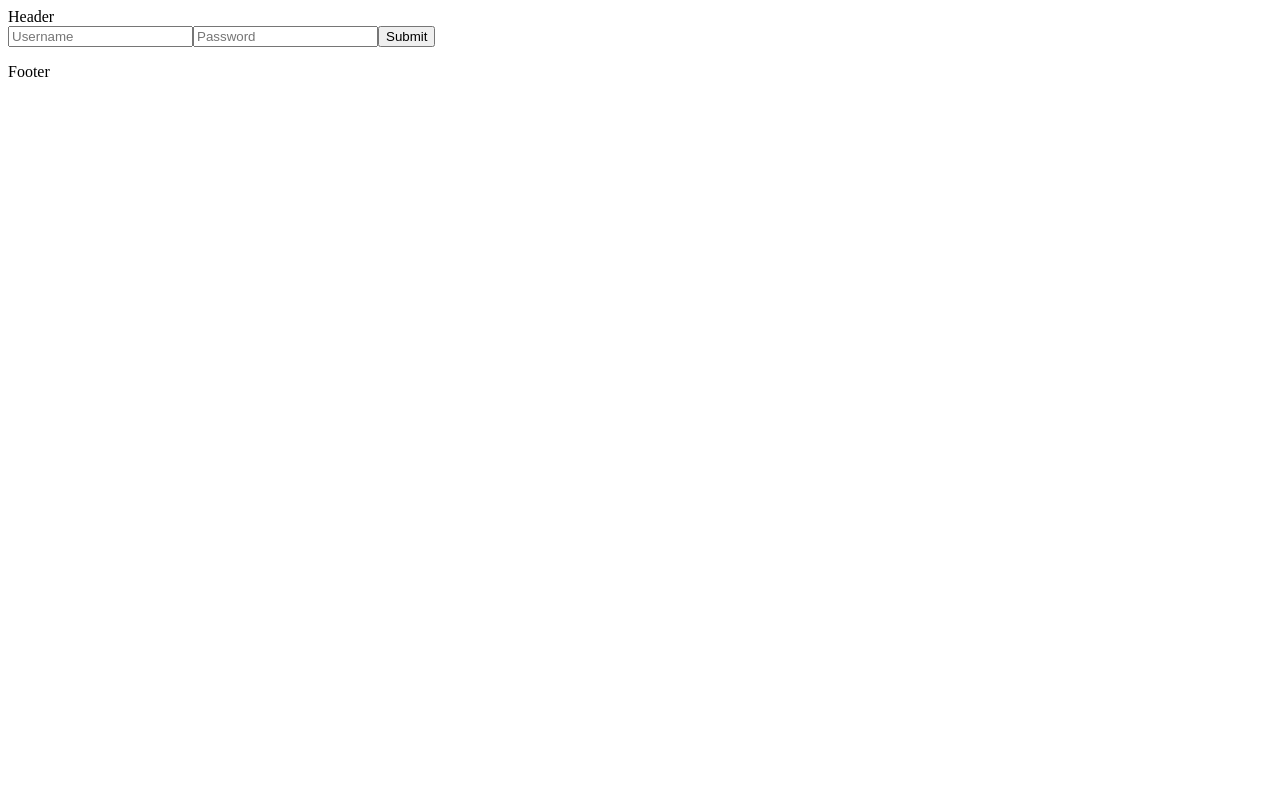
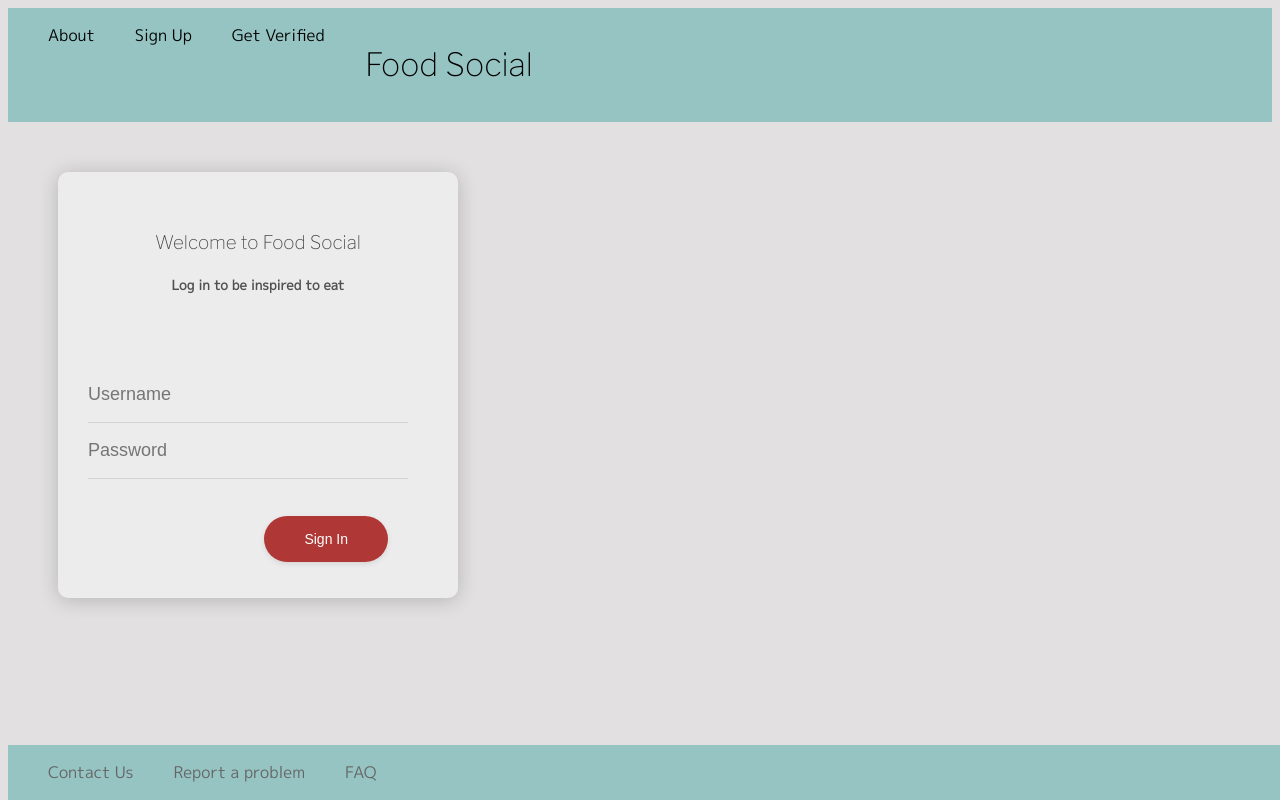
Before and after one commit to CTRI12-tassled-wobbegong/Yumm, a React app: page / in a window 1280 px wide. Built offline with nearby package versions, Linux system fonts and the light colour scheme.

Commit message:
some basic styling on login page

```diff
--- a/client/App.js
+++ b/client/App.js
@@ -1,5 +1,6 @@
 import React, { Component } from 'react';
 import { createBrowserRouter, RouterProvider } from 'react-router-dom';
+import './styles.scss';
 import Signup from './pages/Signup.js';
 import Login from './pages/Login.js';
 import User from './pages/User.js';
--- a/client/components/Footer.js
+++ b/client/components/Footer.js
@@ -3,7 +3,11 @@ import React from 'react';
 function Footer(props) {
 
   return(
-    <div>Footer</div>
+    <div className='footer'>
+      <ul>Contact Us</ul>
+      <ul>Report a problem</ul>
+      <ul>FAQ</ul>
+    </div>
   )
 }
 
--- a/client/components/Header.js
+++ b/client/components/Header.js
@@ -3,7 +3,12 @@ import React from 'react';
 function Header(props) {
 
   return(
-    <div>Header</div>
+    <div className='header'>
+      <ul>About</ul>
+      <ul>Sign Up</ul>
+      <ul>Get Verified</ul>
+      <ul><h1>Food Social</h1></ul>
+    </div>
   )
 }
 
--- a/client/index.html
+++ b/client/index.html
@@ -1,6 +1,9 @@
 <html>
   <head>
     <meta charset="UTF-8" />
+    <link rel="preconnect" href="https://fonts.googleapis.com">
+<link rel="preconnect" href="https://fonts.gstatic.com" crossorigin>
+<link href="https://fonts.googleapis.com/css2?family=Libre+Franklin:wght@100&family=M+PLUS+1p:wght@300;400&display=swap" rel="stylesheet">
     <title>Food Social Project</title>
   </head>
   <body>
--- a/client/index.js
+++ b/client/index.js
@@ -1,6 +1,5 @@
 import React from 'react';
 import { createRoot } from'react-dom/client';
-// import { render } from 'react-dom';
 import App from './App';
 
 const container = document.getElementById('root');
--- a/client/pages/Login.js
+++ b/client/pages/Login.js
@@ -4,18 +4,15 @@ import Footer from '../components/Footer.js';
 import { redirect } from 'react-router-dom';
 
 function Login(props) {
-  //useState
-  //will take a username
-  //wil take a password
 
 
-  //send username and password to DB
-  //with the response will either navigate to user page
-  //or generate response 'username and/or password invalid'
+
+
   function submitData(event) {
     const userInput = document.getElementById('userIn').value;
     const userPassword = document.getElementById('passIn').value;
-  // console.log(userInput, userPassword);
+
+  //TODO: update/confirm end point
     fetch('/checkforuser', {
       method: 'POST',
       headers: {
@@ -43,10 +40,15 @@ function submitData(event) {
     <div>
       <Header/>
       <div className="login">
+        <h3>Welcome to Food Social</h3>
+        <h5> Log in to be inspired to eat</h5>
         <form>
+            <label></label>
             <input type='text' placeholder='Username' id='userIn'></input>
+            <label></label>
             <input type='password' placeholder='Password' id='passIn'></input>
-            <button id='submitBtn' onClick={submitData}>Submit</button>
+            <p></p>
+            <button id='submitBtn' onClick={submitData}>Sign In</button>
         </form>
       </div>
 
--- /dev/null
+++ b/client/styles.scss
@@ -0,0 +1,111 @@
+
+$neutral: #e2e0e0;
+$lightneutral: #ececec;
+$bright: #af3735;
+$accentwarm: #ec775f;
+$accentcool: #95c4c2;
+body {
+  background-color: $neutral;
+}
+
+/*
+LOGIN PAGE
+*/
+.login {
+  h3{
+    font-family:'Libre Franklin', sans-serif;
+    font-weight: 100;
+    color: rgb(68, 68, 68);
+  }
+  h5{
+    font-family: 'M PLUS 1p', sans-serif;
+    color: rgb(80,80,80);
+  }
+
+  margin: 50px;
+  text-align: center;
+  padding-top: 40px;
+  background-color: $lightneutral;
+  border-radius: 10px;
+  box-shadow: 0 2px 20px rgba(0, 0, 0, 0.2);
+  overflow: hidden;
+  width: 400px;
+  form {
+    padding:  50px 30px;
+    display:  flex;
+    flex-direction:  column;
+    align-items:  flex-start;
+    padding-bottom:  20px;
+    width:  300px;
+  }
+  label {
+    font-size:  12.5px;
+    color:  #000;
+    opacity:  .8;
+    font-weight:  400;
+  }
+  input{
+    font-size:  18px;
+    padding:  20px 0px;
+    height:  56px;
+    border:  none;
+    border-bottom:  solid 1px rgba(0,0,0,.1);
+    background: $lightneutral;
+    width:  320px;
+    box-sizing:  border-box;
+    transition:  all .3s linear;
+    color:  #000;
+    font-weight:  400;
+    &:focus {
+      border-bottom:  solid 2px $accentcool;
+      outline: 0;
+      box-shadow:  0 2px 6px -8px rgba($bright, .45);
+    }
+  }
+  button {
+    -webkit-appearance:  none;
+    width:  auto;
+    min-width:  100px;
+    border-radius:  24px;
+    text-align:  center;
+    padding:  15px 40px;
+    margin-top:  5px;
+    background-color: $bright;
+    color:  #fff;
+    font-size:  14px;
+    margin-left:  auto;
+    font-weight:  500;
+    box-shadow:  0px 2px 6px -1px rgba(0,0,0,.13);
+    border:  none;
+    transition:  all .3s ease;
+    outline: 0;
+    &:hover {
+      transform:  translateY(-3px);
+      box-shadow:  0 2px 6px -1px rgba($bright, .65);
+      &:active {
+        transform:  scale(.99);
+      }
+    }
+  }
+}
+
+// Header and Footer
+.header{
+  h1 {
+    font-family: 'Libre Franklin', sans-serif;
+    font-weight: 200;
+  }
+  display: inline-flex;
+  font-family: 'M PLUS 1p', sans-serif;
+  background-color: $accentcool;
+  width: 100%;
+}
+.footer{
+  display: inline-flex;
+  font-family: 'M PLUS 1p', sans-serif;
+  color: rgb(101, 101, 101);
+  background-color: $accentcool;
+  width: 100%;
+  position: absolute;
+  bottom: 0;
+}
```
Lines whose indentation alone changed are shown as unchanged.
